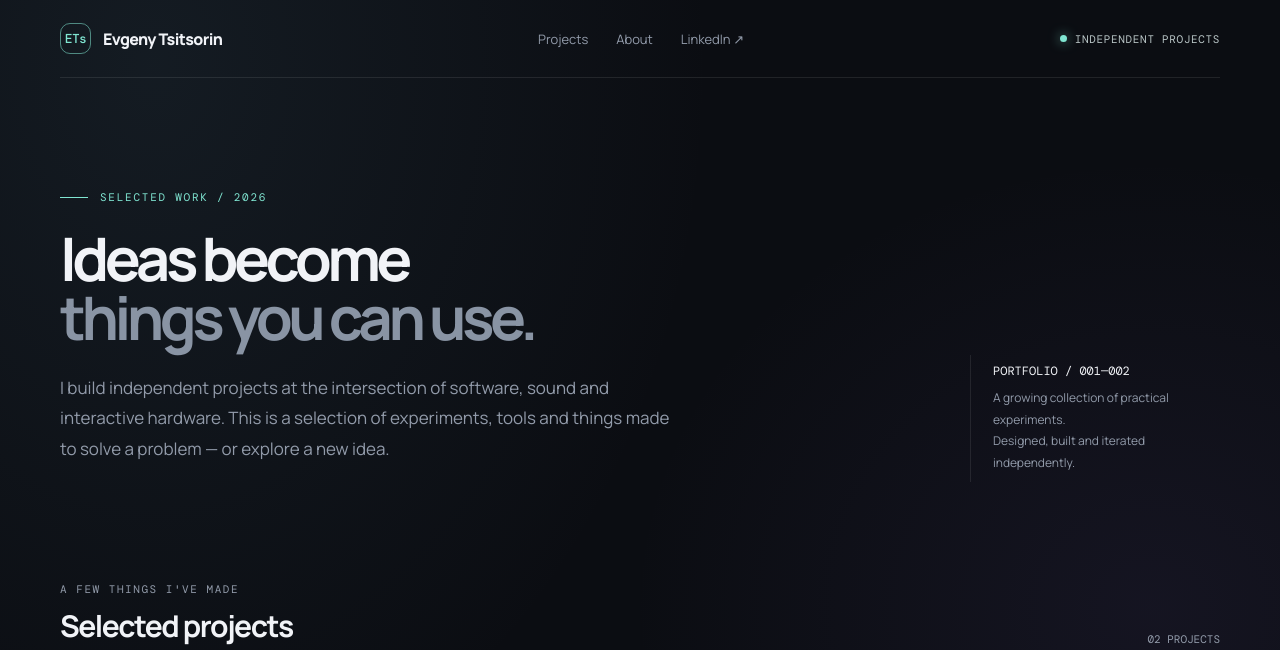
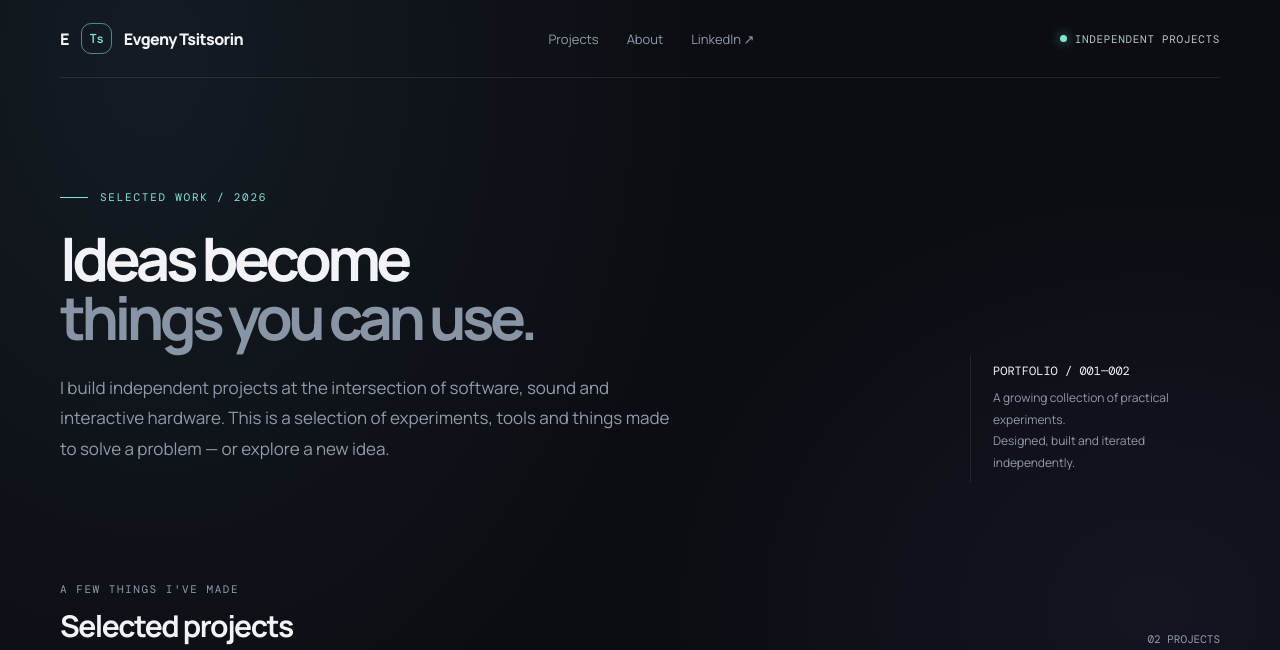
Before and after one commit to EvgenyTsitsorin/EvgenyTsitsorin, a plain HTML site: page index.html in a window 1280 px wide. Shown: the top 650 px of the page. Drawn offline with nearby package versions, Linux system fonts and the light colour scheme.

Commit message:
Update index.html

```diff
--- a/index.html
+++ b/index.html
@@ -106,7 +106,7 @@
 <body>
   <header class="wrap topbar">
     <a class="brand" href="#" aria-label="Evgeny Tsitsorin home">
-      <span class="brand-mark">ETs</span><span>Evgeny Tsitsorin</span>
+      <span>E</span><span class="brand-mark">Ts</span><span>Evgeny Tsitsorin</span>
     </a>
     <nav class="nav" aria-label="Main navigation">
       <a href="#projects">Projects</a>
```
